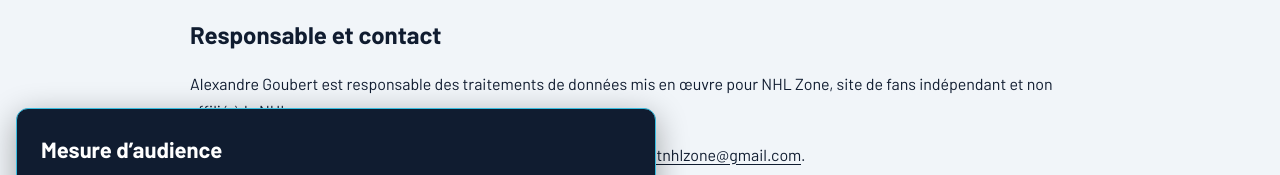
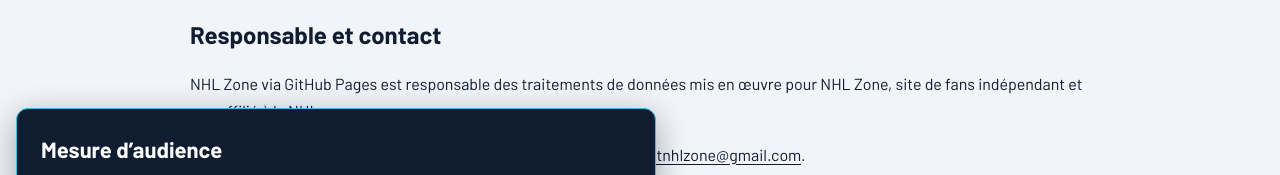
Before and after one commit to alexandre-goubert/nhl_project, a SvelteKit app: page /confidentialite in a window 1280 px wide. Shown: the part 383-558 px from the top of the page. Built offline with nearby package versions, Linux system fonts and the light colour scheme.

Commit message:
changes-to-consent

```diff
--- a/src/routes/+page.svelte
+++ b/src/routes/+page.svelte
@@ -154,13 +154,14 @@
         max-width: none;
         margin: 0;
         padding: 0;
+        overflow-x: clip;
         color: var(--text-color, #101c30);
         background: var(--bg-body, #f1f5f9);
     }
 
     .hero {
         display: grid;
-        grid-template-columns: 1fr 1fr;
+        grid-template-columns: minmax(0, 1fr) minmax(0, 1fr);
         background: #101c30;
         color: white;
     }
@@ -498,7 +499,7 @@
 
     @media (max-width: 700px) {
         .hero {
-            grid-template-columns: 1fr;
+            grid-template-columns: minmax(0, 1fr);
         }
 
         .hero-image {
--- a/src/routes/confidentialite/+page.svelte
+++ b/src/routes/confidentialite/+page.svelte
@@ -14,7 +14,7 @@
 
     <section>
         <h2>Responsable et contact</h2>
-        <p>Alexandre Goubert est responsable des traitements de données mis en œuvre pour NHL Zone, site de fans indépendant et non affilié à la NHL.</p>
+        <p>NHL Zone via GitHub Pages est responsable des traitements de données mis en œuvre pour NHL Zone, site de fans indépendant et non affilié à la NHL.</p>
         <p>Pour toute question ou demande relative à vos données : <a href="mailto:infocontactnhlzone@gmail.com">infocontactnhlzone@gmail.com</a>.</p>
     </section>
 
--- a/static/legacy-style.css
+++ b/static/legacy-style.css
@@ -30,6 +30,7 @@ body{
     margin: 0;
     padding: 0;
     width: 100%;
+    overflow-x: clip;
     font-family: 'Barlow', sans-serif;
 }
 header{
```
